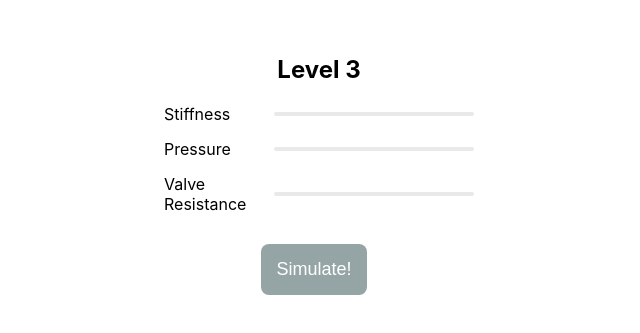
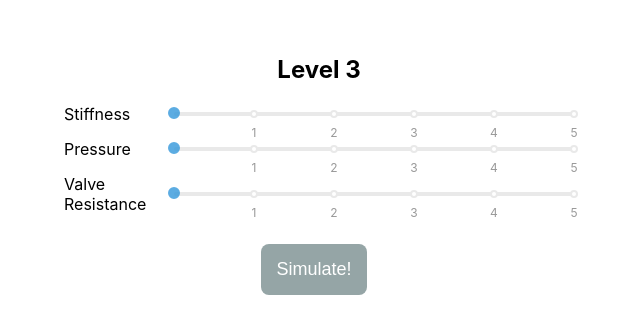
Before and after one commit to OpenHeartDevelopers/web.cemrg.demo, a React (Create React App) app in the folder mini-game/: page /level3 in a window 1280 px wide. Shown: the part 235-568 px from the top of the page, without its empty margins (321-961 px from the left). Built offline with nearby package versions, Linux system fonts and the light colour scheme.

Commit message:
Sliders showing steps. Handle showing initially.

```diff
--- a/mini-game/src/Level3.js
+++ b/mini-game/src/Level3.js
@@ -1,14 +1,22 @@
-// Level3.js
-
-import React, { useState } from 'react';
+import React, { useState, useEffect } from 'react';
 import Slider from 'rc-slider';
 import 'rc-slider/assets/index.css';
 import './styles.css';
 
 const Level3 = () => {
-  const [selectedStiffness, setSelectedStiffness] = useState(null);
-  const [selectedPressure, setSelectedPressure] = useState(null);
-  const [selectedResistance, setSelectedResistance] = useState(null);
+  const [selectedStiffness, setSelectedStiffness] = useState('');
+  const [selectedPressure, setSelectedPressure] = useState('');
+  const [selectedResistance, setSelectedResistance] = useState('');
+
+  const [isSimulateDisabled, setIsSimulateDisabled] = useState(true);
+
+  useEffect(() => {
+    // Check if any slider has the value "" after Simulate button activation
+    const anySliderEmpty = selectedStiffness === '' || selectedPressure === '' || selectedResistance === '';
+
+    // Update the disabled state based on the condition
+    setIsSimulateDisabled(anySliderEmpty);
+  }, [selectedStiffness, selectedPressure, selectedResistance]);
 
   const handleSliderChange = (row, value) => {
     switch (row) {
@@ -27,16 +35,12 @@ const Level3 = () => {
   };
 
   const simulate = () => {
-    // Check if all sliders are selected before redirecting to the video
-    if (selectedStiffness !== null && selectedPressure !== null && selectedResistance !== null) {
-      // Construct the YouTube embedded URL for full-screen playback
+    if (selectedStiffness !== '' && selectedPressure !== '' && selectedResistance !== '') {
       const videoId = 'dQw4w9WgXcQ';
       const embeddedUrl = `https://www.youtube.com/embed/${videoId}?autoplay=1&fs=1`;
-
-      // Open the YouTube video in a new window
       window.open(embeddedUrl, '_blank');
     } else {
-      alert('Please select one position on each slider before simulating.');
+      alert('Please select values other than "" on each slider before simulating.');
     }
   };
 
@@ -49,13 +53,13 @@ const Level3 = () => {
         <div className="slider-label">Stiffness</div>
         <div className="slider-wrapper">
           <Slider
-            min={1}
+            min={0}
             max={5}
             step={1}
+            marks={{ 0: '', 1: '1', 2: '2', 3: '3', 4: '4', 5: '5' }}
             value={selectedStiffness}
             onChange={(value) => handleSliderChange('stiffness', value)}
           />
-          <span>{selectedStiffness}</span>
         </div>
       </div>
 
@@ -64,13 +68,13 @@ const Level3 = () => {
         <div className="slider-label">Pressure</div>
         <div className="slider-wrapper">
           <Slider
-            min={1}
+            min={0}
             max={5}
             step={1}
+            marks={{ 0: '', 1: '1', 2: '2', 3: '3', 4: '4', 5: '5' }}
             value={selectedPressure}
             onChange={(value) => handleSliderChange('pressure', value)}
           />
-          <span>{selectedPressure}</span>
         </div>
       </div>
 
@@ -79,22 +83,18 @@ const Level3 = () => {
         <div className="slider-label">Valve Resistance</div>
         <div className="slider-wrapper">
           <Slider
-            min={1}
+            min={0}
             max={5}
             step={1}
+            marks={{ 0: '', 1: '1', 2: '2', 3: '3', 4: '4', 5: '5' }}
             value={selectedResistance}
             onChange={(value) => handleSliderChange('resistance', value)}
           />
-          <span>{selectedResistance}</span>
         </div>
       </div>
 
       {/* Simulate Button */}
-      <button
-        className="simulate-button"
-        onClick={simulate}
-        disabled={selectedStiffness === null || selectedPressure === null || selectedResistance === null}
-      >
+      <button className="simulate-button" onClick={simulate} disabled={isSimulateDisabled}>
         Simulate!
       </button>
     </div>
--- a/mini-game/src/styles.css
+++ b/mini-game/src/styles.css
@@ -62,13 +62,51 @@
   }
 
   .rc-slider {
-    width: 200px; /* Adjust the width of the slider as needed */
+    width: 400px; /* Adjust the width of the slider as needed */
   }
 
-  .rc-slider-handle {
-    /* Add styling for the slider handle if needed */
+/* Styles for the handle in the default state */
+.rc-slider-handle {
+  border: 2px solid #3498db;
+  background-color: #3498db;
+  width: 12px;
+  height: 12px;
+  cursor: pointer;
+  margin-top: -5px; /* Adjust the margin-top to align the handle with the circles */
+}
+
+
+/* Additional styles for the handle when it is focused */
+.rc-slider-handle:focus {
+  box-shadow: 0 0 0 5px rgba(52, 152, 219, 0.4);
+}
+
+/* Remove the styles that are dependent on focus */
+.rc-slider-handle:focus {
+  box-shadow: none; /* Remove focus-related styles */
+}
+
+/* Styles for the handle in the active state (when clicked) */
+.rc-slider-handle:active {
+  box-shadow: 0 0 0 5px rgba(52, 152, 219, 0.4);
+}
+
+.rc-slider-handle:active:focus {
+  box-shadow: 0 0 0 5px rgba(52, 152, 219, 0.4);
+}
+
+   */
+  .rc-slider-dot {
+    border: 2px solid #3498db; /* Change the color if needed */
+    background-color: #fff; /* Change the color if needed */
+    width: 12px; /* Set the width of the dot */
+    height: 12px; /* Set the height of the dot */
+    margin-left: -6px; /* Center the dot on the slider */
+    margin-top: -5px; /* Center the dot on the slider */
+    cursor: pointer;
   }
 
-  .rc-slider-track {
-    /* Add styling for the slider track if needed */
+  .rc-slider-dot-active {
+    border-color: #3498db; /* Change the color if needed */
+    background-color: #3498db; /* Change the color if needed */
   }
```
